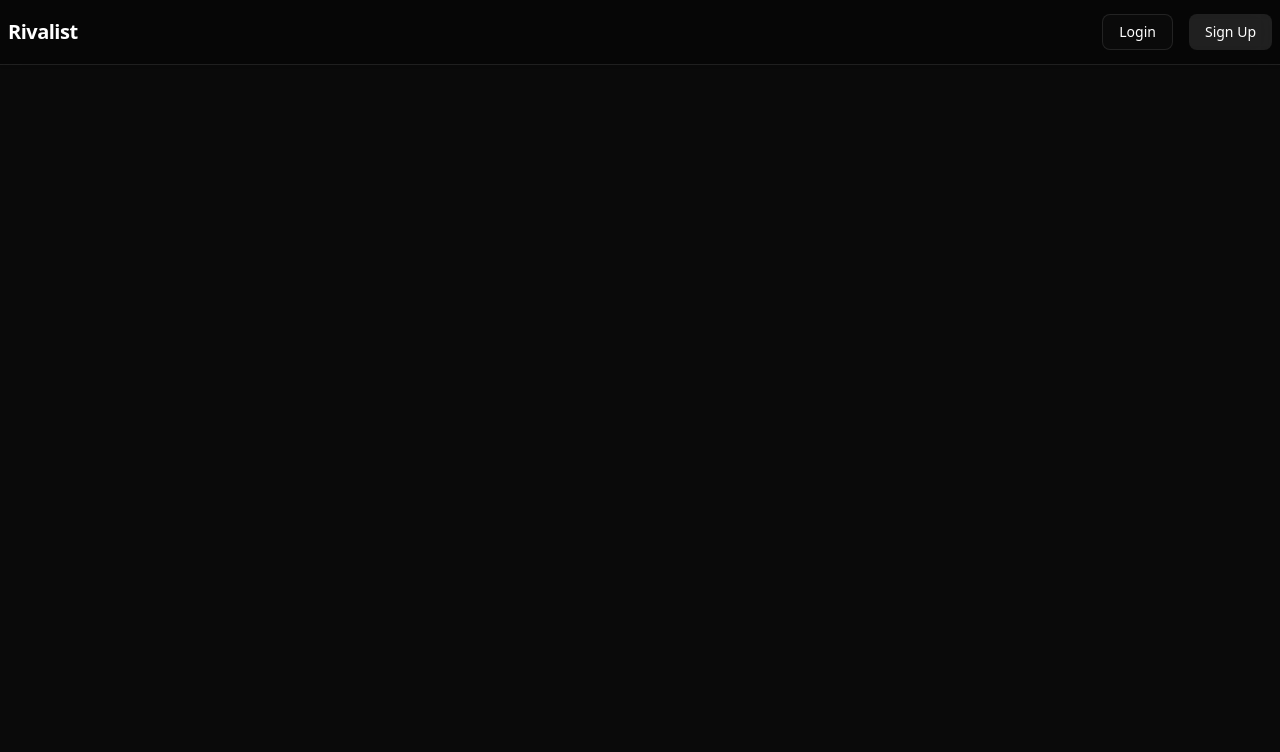
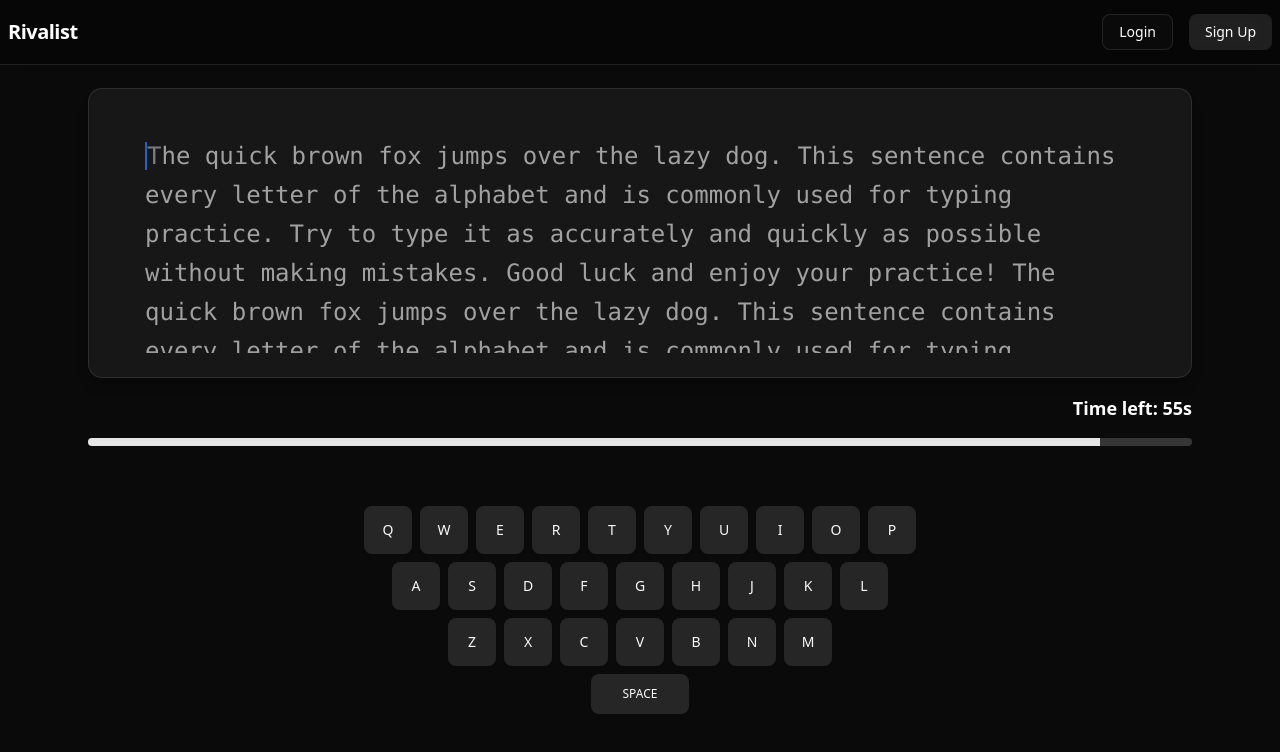
Before and after one commit to Hexplatoon/Rivalist, a React (Vite) app in the folder rivalist-frontend/: page /test in a window 1280 px wide. Shown: the top 752 px of the page. Built offline with nearby package versions, Linux system fonts and the light colour scheme.

Commit message:
add typing battle ui

```diff
--- a/rivalist-frontend/package.json
+++ b/rivalist-frontend/package.json
@@ -16,6 +16,7 @@
     "@radix-ui/react-dropdown-menu": "^2.1.7",
     "@radix-ui/react-label": "^2.1.3",
     "@radix-ui/react-popover": "^1.1.7",
+    "@radix-ui/react-progress": "^1.1.3",
     "@radix-ui/react-scroll-area": "^1.2.4",
     "@radix-ui/react-select": "^2.1.7",
     "@radix-ui/react-slider": "^1.2.4",
--- a/rivalist-frontend/src/App.jsx
+++ b/rivalist-frontend/src/App.jsx
@@ -10,6 +10,7 @@ import FriendsPage from "./pages/FriendsPage";
 import { StompProvider } from "./utils/StompContext";
 import { LoginProvider } from "./utils/LoginContext";
 import BattleRoom from "./components/BattleRoom";
+import TypingTest from "./components/TypingTest";
 
 function AppContent() {
   const { loading } = useAuth();
@@ -33,6 +34,7 @@ function AppContent() {
           <Route path="/friends" element={<FriendsPage />} />
           <Route path="/room" element={<BattleRoom/>}/>
         </Route>
+        <Route path="/test" element={<TypingTest/>}/>
       </Routes>
     </>
   );
--- /dev/null
+++ b/rivalist-frontend/src/components/Keyboard.jsx
@@ -0,0 +1,41 @@
+import React from 'react';
+import { Button } from '@/components/ui/button';
+
+const keys = [
+  ['Q', 'W', 'E', 'R', 'T', 'Y', 'U', 'I', 'O', 'P'],
+  ['A', 'S', 'D', 'F', 'G', 'H', 'J', 'K', 'L'],
+  ['Z', 'X', 'C', 'V', 'B', 'N', 'M'],
+  ['SPACE']
+];
+
+const Keyboard = ({ pressedKey }) => {
+  const getKeyVariant = (key) => {
+    if (key === 'SPACE' && (pressedKey === ' ' || pressedKey === 'Space')) return 'default';
+    return pressedKey && pressedKey.toUpperCase() === key ? 'default' : 'secondary';
+  };
+
+  return (
+    <div className="mt-6 flex flex-col items-center space-y-2">
+      {keys.map((row, rowIndex) => (
+        <div key={rowIndex} className="flex space-x-2">
+          {row.map((key) => (
+            <Button
+              key={key}
+              variant={getKeyVariant(key)}
+              size={key === 'SPACE' ? 'lg' : 'default'}
+              className={`${
+                key === 'SPACE'
+                  ? 'px-8 text-xs'
+                  : 'w-10 h-10 md:w-12 md:h-12'
+              } transition-colors duration-100`}
+            >
+              {key === 'SPACE' ? 'SPACE' : key}
+            </Button>
+          ))}
+        </div>
+      ))}
+    </div>
+  );
+};
+
+export default Keyboard;
--- /dev/null
+++ b/rivalist-frontend/src/components/TypingTest.jsx
@@ -0,0 +1,151 @@
+import React, { useState, useEffect, useRef } from 'react';
+import { Card, CardContent } from '@/components/ui/card';
+import { Progress } from '@/components/ui/progress';
+import Keyboard from './Keyboard';
+
+const TypingTest = ({ duration = 60, onStart }) => {
+  const [text] = useState(
+    'The quick brown fox jumps over the lazy dog. This sentence contains every letter of the alphabet and is commonly used for typing practice. Try to type it as accurately and quickly as possible without making mistakes. Good luck and enjoy your practice! The quick brown fox jumps over the lazy dog. This sentence contains every letter of the alphabet and is commonly used for typing practice. Try to type it as accurately and quickly as possible without making mistakes. Good luck and enjoy your practice!'
+  );
+  const [input, setInput] = useState('');
+  const [timeLeft, setTimeLeft] = useState(duration);
+  const [pressedKey, setPressedKey] = useState('');
+  const [isRunning, setIsRunning] = useState(true);
+  const [errors, setErrors] = useState([]);
+  const inputRef = useRef(null);
+  const textContainerRef = useRef(null);
+  const currentCharRef = useRef(null);
+
+  // Start timer immediately on mount
+  useEffect(() => {
+    if (timeLeft > 0) {
+      const timer = setInterval(() => {
+        setTimeLeft((prev) => prev - 1);
+      }, 1000);
+      return () => clearInterval(timer);
+    }
+  }, [timeLeft]);
+
+  // Focus input on mount
+  useEffect(() => {
+    if (inputRef.current) {
+      inputRef.current.focus();
+    }
+  }, []);
+
+  // Scroll to current character when typing
+  useEffect(() => {
+    if (currentCharRef.current && textContainerRef.current) {
+      const container = textContainerRef.current;
+      const currentChar = currentCharRef.current;
+
+      // Get container and element positions
+      const containerRect = container.getBoundingClientRect();
+      const charRect = currentChar.getBoundingClientRect();
+
+      // Check if character is below the visible area
+      if (charRect.top > containerRect.bottom - 50) {
+        container.scrollTop += charRect.height * 2; // Scroll down (line height)
+      }
+
+      // Check if character is too far right
+      if (charRect.right > containerRect.right - 50) {
+        // If at line end, scrolling will happen when wrapping to next line
+        // The vertical scroll above will handle this
+      }
+    }
+  }, [input]);
+
+  const handleChange = (e) => {
+    const value = e.target.value;
+    setInput(value);
+    setPressedKey(value.slice(-1));
+
+    if (onStart && value.length === 1) {
+      onStart(); // Optional callback if needed on actual typing start
+    }
+
+    const newErrors = [];
+    for (let i = 0; i < value.length; i++) {
+      if (value[i] !== text[i]) {
+        newErrors.push(i);
+      }
+    }
+    setErrors(newErrors);
+  };
+
+  const renderText = () => {
+    return text.split('').map((char, i) => {
+      const typedChar = input[i];
+      const isCorrect = typedChar === char;
+      const isTyped = typedChar !== undefined;
+      const isCurrent = input.length === i;
+
+      let className = 'text-muted-foreground';
+      if (isTyped) {
+        className = isCorrect ? 'text-green-500' : 'text-red-500';
+      }
+      if (isCurrent) {
+        className += ' border-l-2 border-blue-500 animate-pulse';
+      }
+
+      return (
+        <span
+          key={i}
+          className={className}
+          ref={isCurrent ? currentCharRef : null}
+        >
+          {char}
+        </span>
+      );
+    });
+  };
+
+  return (
+    <div className="w-full max-w-6xl mt-16 mx-auto p-6 space-y-4">
+      <Card className="p-6 shadow-lg w-full">
+        <CardContent
+          ref={textContainerRef}
+          className="font-mono text-xl md:text-2xl leading-relaxed whitespace-pre-wrap px-8 py-6 max-h-60 overflow-y-auto scrollbar-hide"
+          onClick={() => inputRef.current?.focus()}
+        >
+          {renderText()}
+        </CardContent>
+      </Card>
+
+      <div className="flex justify-end items-center">
+        <div className="text-lg font-semibold text-white">
+          Time left: {timeLeft}s
+        </div>
+      </div>
+
+      <Progress value={(100 * timeLeft) / duration} className="h-2 mb-15" />
+
+      <input
+        ref={inputRef}
+        className="absolute opacity-0 w-0 h-0"
+        value={input}
+        onChange={handleChange}
+        disabled={timeLeft === 0}
+        autoFocus
+      />
+
+      <Keyboard pressedKey={pressedKey} />
+    </div>
+  );
+};
+
+// Add CSS to hide scrollbars while keeping scroll functionality
+const style = document.createElement('style');
+style.textContent = `
+  .scrollbar-hide {
+    -ms-overflow-style: none;  /* IE and Edge */
+    scrollbar-width: none;     /* Firefox */
+  }
+  .scrollbar-hide::-webkit-scrollbar {
+    display: none;             /* Chrome, Safari and Opera */
+  }
+`;
+document.head.appendChild(style);
+
+export default TypingTest;
--- /dev/null
+++ b/rivalist-frontend/src/components/ui/progress.jsx
@@ -0,0 +1,27 @@
+import * as React from "react"
+import * as ProgressPrimitive from "@radix-ui/react-progress"
+
+import { cn } from "@/lib/utils"
+
+function Progress({
+  className,
+  value,
+  ...props
+}) {
+  return (
+    <ProgressPrimitive.Root
+      data-slot="progress"
+      className={cn(
+        "bg-primary/20 relative h-2 w-full overflow-hidden rounded-full",
+        className
+      )}
+      {...props}>
+      <ProgressPrimitive.Indicator
+        data-slot="progress-indicator"
+        className="bg-primary h-full w-full flex-1 transition-all"
+        style={{ transform: `translateX(-${100 - (value || 0)}%)` }} />
+    </ProgressPrimitive.Root>
+  );
+}
+
+export { Progress }
```
